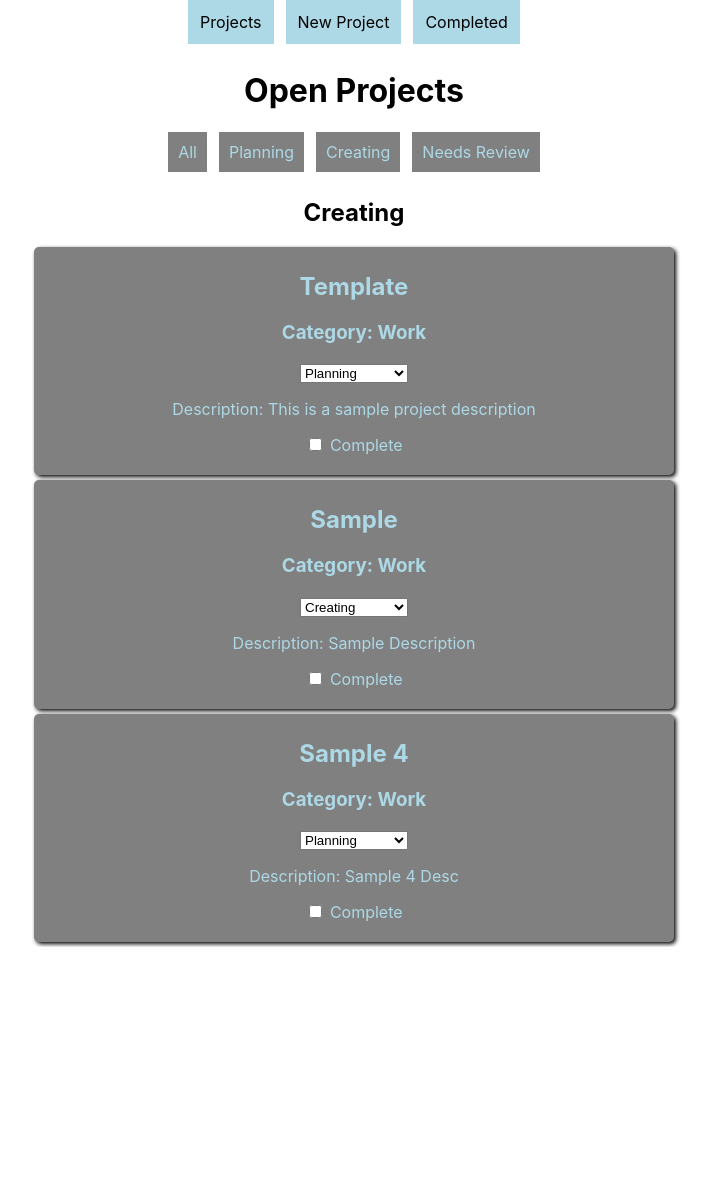
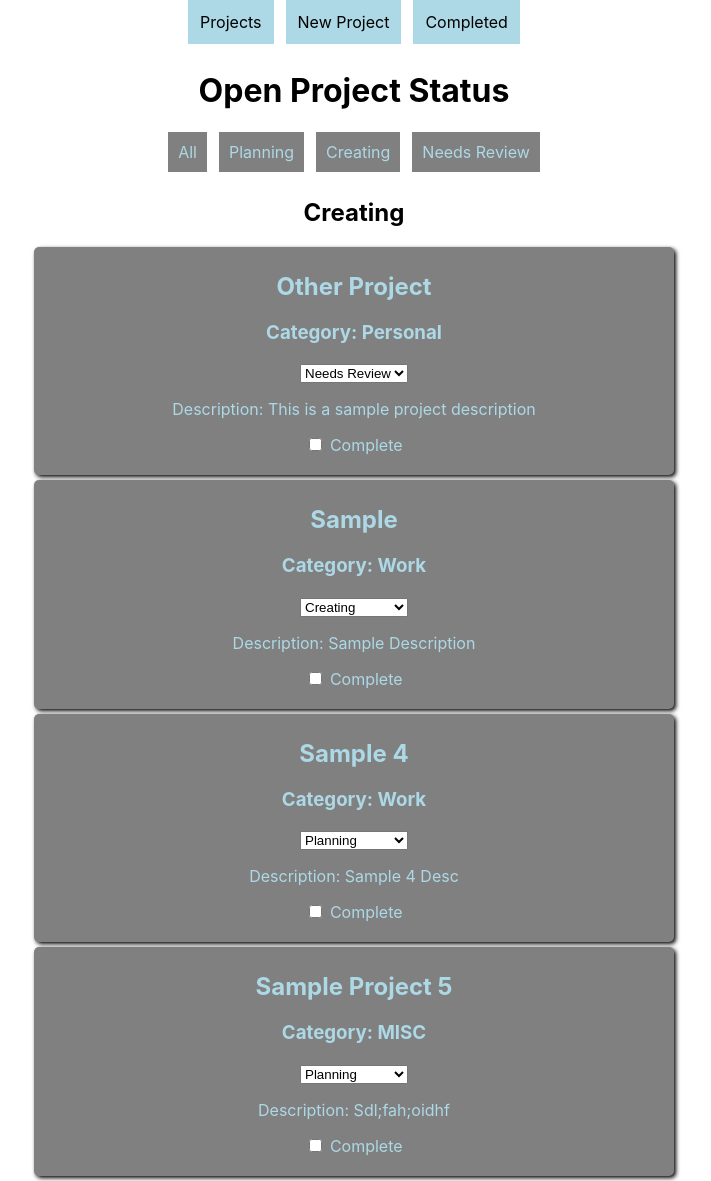
Before and after one commit to andrewjulian/phase-2-project, a React (Create React App) app: page /projects in a window 1280 px wide. Shown: the whole page, without its empty margins (286-997 px from the left). Before the commit the page ends 947 px from the top, so only its background shows below. Built offline with nearby package versions, Linux system fonts and the light colour scheme; data requests are answered from the project's data file.

Commit message:
elminated some redundant code

```diff
--- a/db.json
+++ b/db.json
@@ -5,16 +5,16 @@
       "title": "Template",
       "category": "Work",
       "description": "This is a sample project description",
-      "status": "Planning",
-      "complete": false
+      "status": "Needs Review",
+      "complete": true
     },
     {
       "id": 2,
       "title": "Other Project",
       "category": "Personal",
       "description": "This is a sample project description",
-      "status": "Creating",
-      "complete": true
+      "status": "Needs Review",
+      "complete": false
     },
     {
       "title": "Sample",
@@ -31,6 +31,14 @@
       "status": "Planning",
       "complete": false,
       "id": 4
+    },
+    {
+      "title": "Sample Project 5",
+      "category": "MISC",
+      "description": "Sdl;fah;oidhf",
+      "status": "Planning",
+      "complete": false,
+      "id": 5
     }
   ]
 }
--- a/src/components/Home.js
+++ b/src/components/Home.js
@@ -7,22 +7,10 @@ function Home({ projects, updateScreen }) {
   const textColor = {
     color: "white",
   };
-  const filteredProjectsIncomplete = projects.filter(
-    (project) => project.complete === false
-  );
-
-  //creates small card with just
-  const projectsDisplayedIncomplete = filteredProjectsIncomplete.map(
-    (project, id) => {
-      return (
-        <ProjectCard projects={project} key={id} updateScreen={updateScreen} />
-      );
-    }
-  );
 
   return (
     <div>
-      <h1>Open Projects</h1>
+      <h1>Open Project Status</h1>
 
       <div>
         <Link to="all" className="projects-nav">
@@ -45,7 +33,3 @@ function Home({ projects, updateScreen }) {
 }
 
 export default Home;
-
-// will be a filter feature that populates projects with compeleted as false
-// cards sorted into "status" columns
-// ideally a drag and drop option
--- a/src/components/ProjectCard.js
+++ b/src/components/ProjectCard.js
@@ -25,8 +25,6 @@ function ProjectCard({ projects, updateScreen }) {
 
   function handleCategoryChange(event) {
     const newCategory = event.target.value;
-
-    console.log("new category", newCategory);
 
     fetch(`http://localhost:3000/projects/${projects.id}`, {
       method: "PATCH",
```
